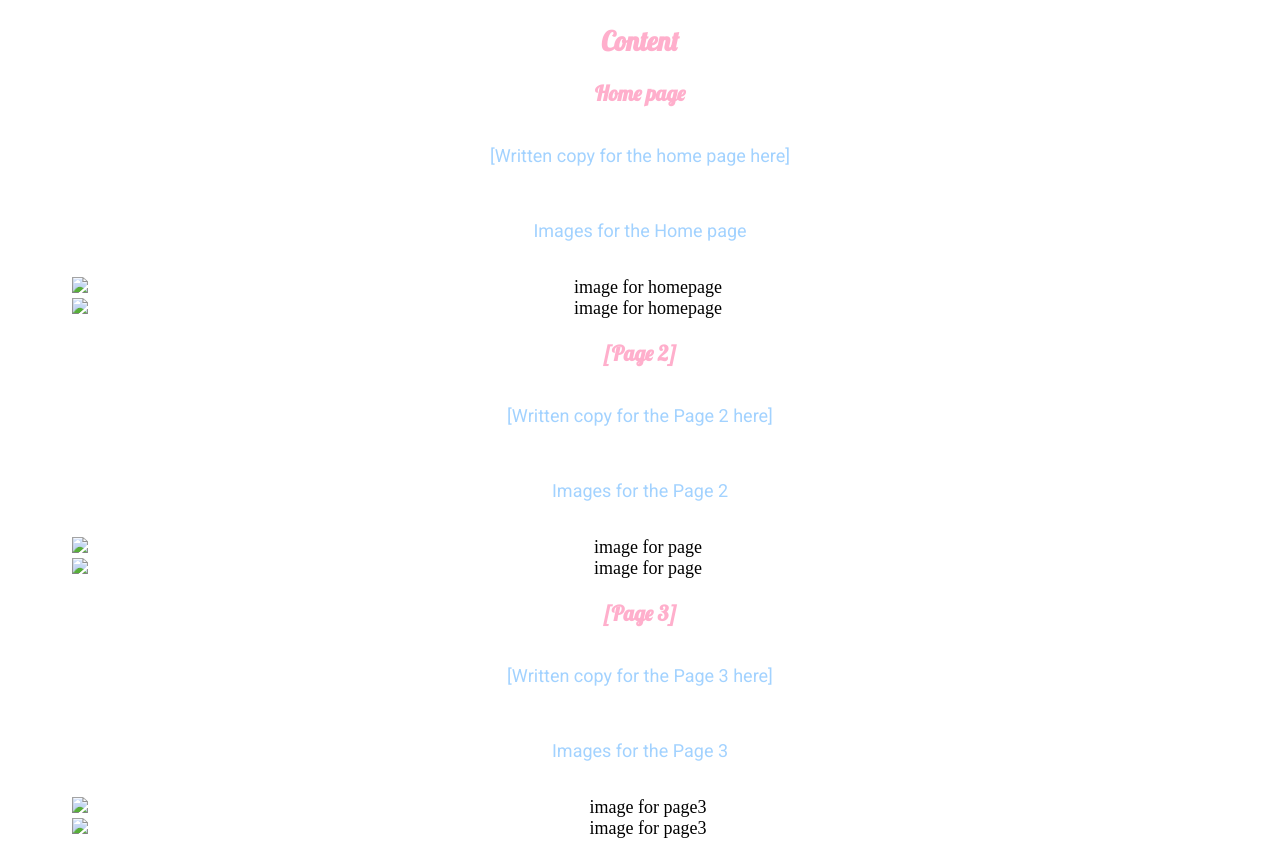
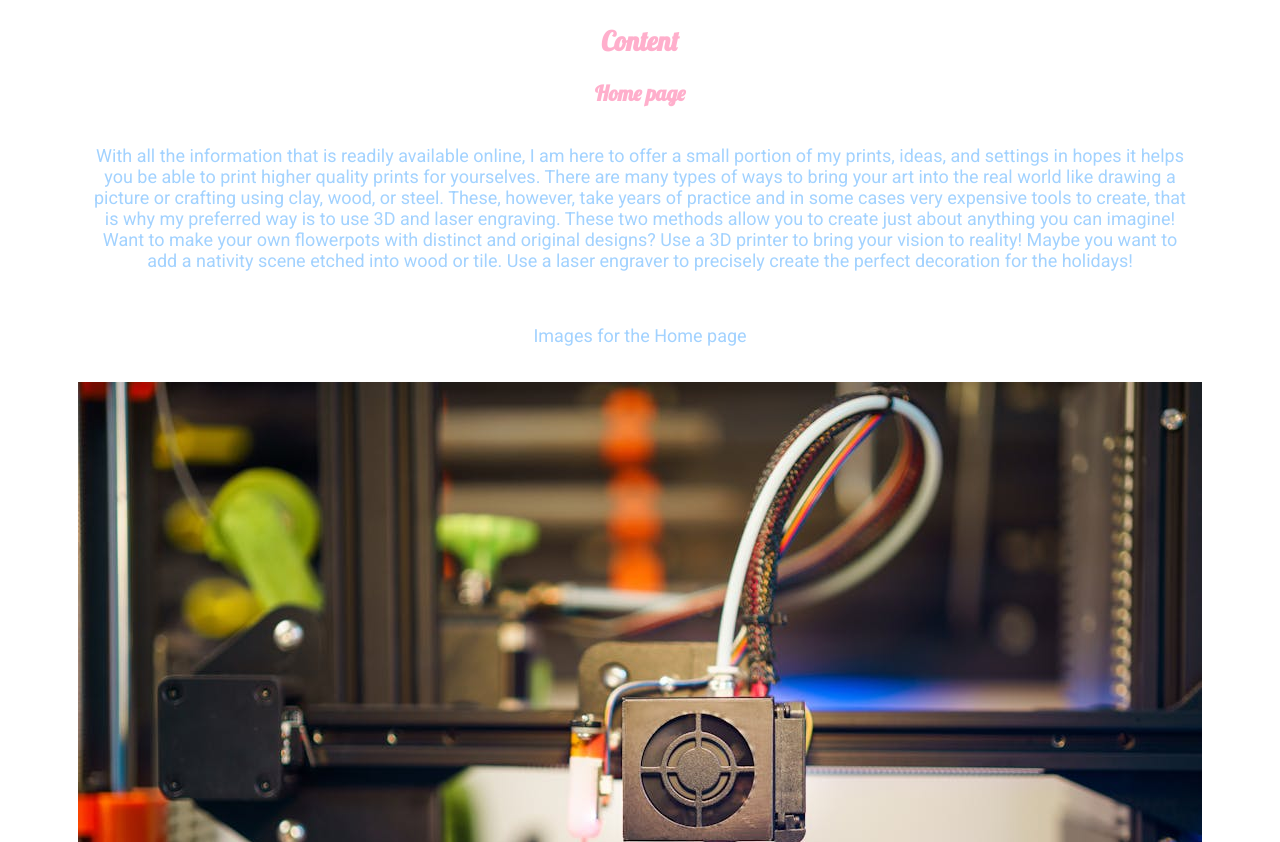
Before and after one commit to darrensheffer/wdd_130, a plain HTML site: page 3dlaserfromheck/site-plan.html in a window 1280 px wide. Shown: the part 2380-3222 px from the top of the page. Drawn offline with Linux system fonts and the light colour scheme.

Commit message:
Added lots

```diff
--- a/3dlaserfromheck/site-plan.html
+++ b/3dlaserfromheck/site-plan.html
@@ -126,29 +126,57 @@
       </h2>
       <h3>Home page</h3>
       <p>
-        [Written copy for the home page here]
+          With all the information that is readily available online, I am here to offer a small
+        portion of my prints, ideas, and settings in hopes it helps you be able to print higher
+        quality prints for yourselves.
+          There are many types of ways to bring your art into the real world like drawing a picture
+        or crafting using clay, wood, or steel.  These, however, take years of practice and in some
+        cases very expensive tools to create, that is why my preferred way is to use 3D and laser
+        engraving.  These two methods allow you to create just about anything you can imagine!  Want
+        to make your own flowerpots with distinct and original designs?  Use a 3D printer to bring
+        your vision to reality!  Maybe you want to add a nativity scene etched into wood or tile.
+        Use a laser engraver to precisely create the perfect decoration for the holidays!
       </p>
       <p>Images for the Home page</p>
-        <img src="#" alt="image for homepage">
-        <img src="#" alt="image for homepage">
+        <img src="images/free-photo-of-3d-printer-home-lab.jpeg" alt="3D image for homepage">
+        <img src="images/LaserPrinter.jpeg" alt="Laser Printer image for homepage">
 
       </ul>
-      <h3>[Page 2]</h3>
+      <h3>3D Printing</h3>
       <p>
-        [Written copy for the Page 2 here]
+          Welcome to the world of 3D printing!  There is an infinite number of things you can do with a
+        3D printer.  Just a few examples are bath toys for children or yourself, decorative shelving
+        objects, prints to fix or replace broken parts of other objects, and even gifts.
+          Meet Clover!
+        This 3D print was my first attempt at designing my own object for 3D printing.  I started by using
+        references to create a 3D model in Blender.  This process can be skipped if you decide to purchase
+        or download a file already made.  I then transferred the Blender file into a program called Prusa
+        Slicer that was set up for my printer.  In Prusa Slicer, I was able to adjust the printer and file
+        settings to be ready for the final print.  After the printing was done, I used Superglue to glue
+        the halves together.  After a little bit of sanding, I sprayed a few coats of primer onto it and
+        painted it.  This print was given to my friend who used it for a staff in their cosplay.  If you
+        have a 3D printer and want to try your hand at making an original design, both Blender and Prusa
+        Slicer are free software and have tutorials for any questions you might have YouTube.
       </p>
       <p>Images for the Page 2</p>
-        <img src="#" alt="image for page">
-        <img src="#" alt="image for page">
+        <img src="images/rsz_lighthouse.jpg" alt="Lighthouse">
+        <img src="images/rsz_city.jpg" alt="City">
 
       </ul>
-      <h3>[Page 3]</h3>
+      <h3>Laser Printing</h3>
       <p>
-        [Written copy for the Page 3 here]
+          Laser engravings are becoming more and more popular these days.  Whether you are a beginner trying
+        it as a hobby, or an experienced craftsman looking to start or expand your business, there is a laser
+        engraver that is just right for you!
+	        With a laser engraver machine, you can produce precise and repeatable engravings and cuttings on a
+        variety of materials.  These include wood, stone, foam, glass, acrylic, and fabric.  The engraving does
+        not have to be flat!  For example, if you want to engrave a horse onto a mug for a present, the engraver
+        can do that!  Or maybe you want to engrave a Ninetails that you drew into wood, it will create your
+        masterpiece in perfect detail!
       </p>
       <p>Images for the Page 3</p>
-        <img src="#" alt="image for page3">
-        <img src="#" alt="image for page3">
+        <img src="images/rsz_ninetails.jpg" alt="Ninetails">
+        <img src="images/rsz_mug.jpg" alt="Mug">
 
       </ul>
       <hr>
```
Also changed, not shown: 3dlaserfromheck/images/3DPrinter.jpg (added), 3dlaserfromheck/images/Castle.jpg (added), 3dlaserfromheck/images/City.jpg (added), 3dlaserfromheck/images/LaserPrinter.jpeg (added), 3dlaserfromheck/images/Lighthouse.jpg (added), 3dlaserfromheck/images/Robot.jpg (added), 3dlaserfromheck/images/free-photo-of-3d-printer-home-lab.jpeg (added), 3dlaserfromheck/images/rsz_3dprinter.png (added), 3dlaserfromheck/images/rsz_city.jpg (added), 3dlaserfromheck/images/rsz_lighthouse.jpg (added), 3dlaserfromheck/images/rsz_mug.jpg (added), 3dlaserfromheck/images/rsz_ninetails.jpg (added), 2 other files.
